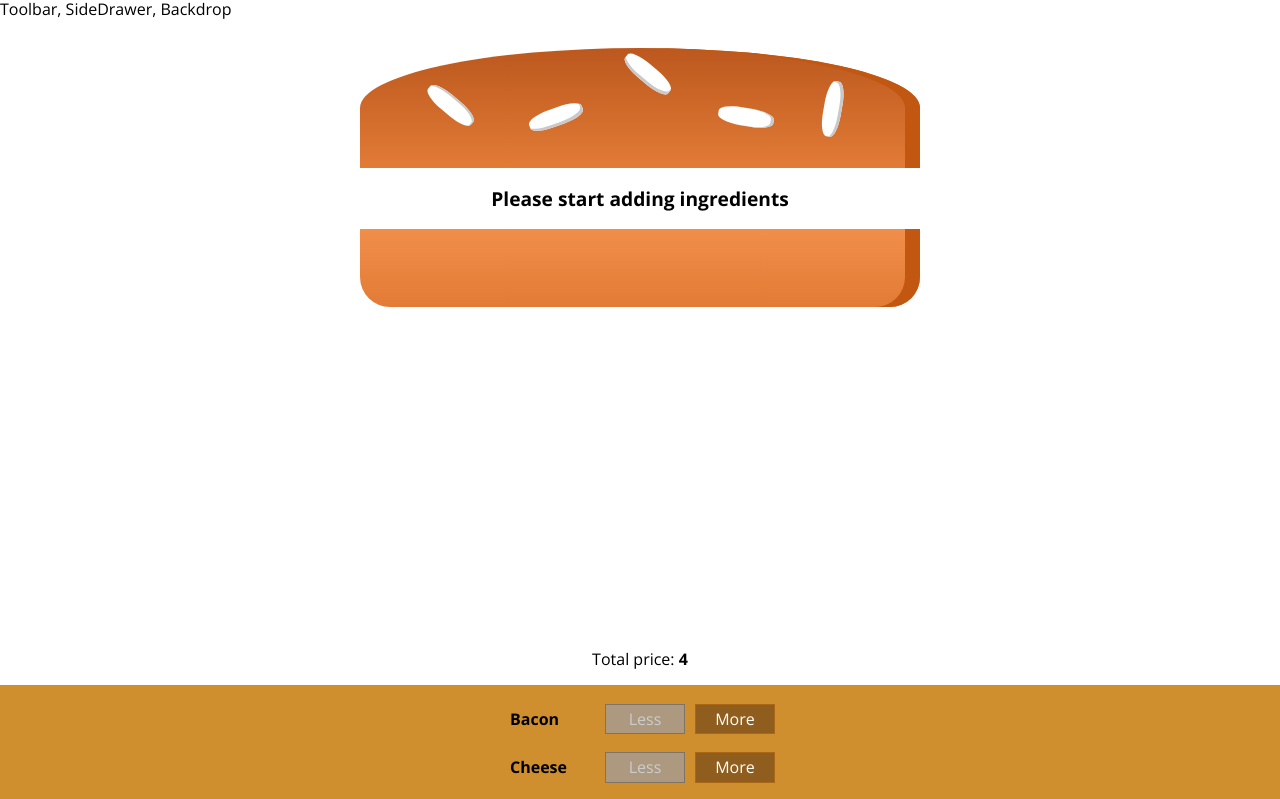
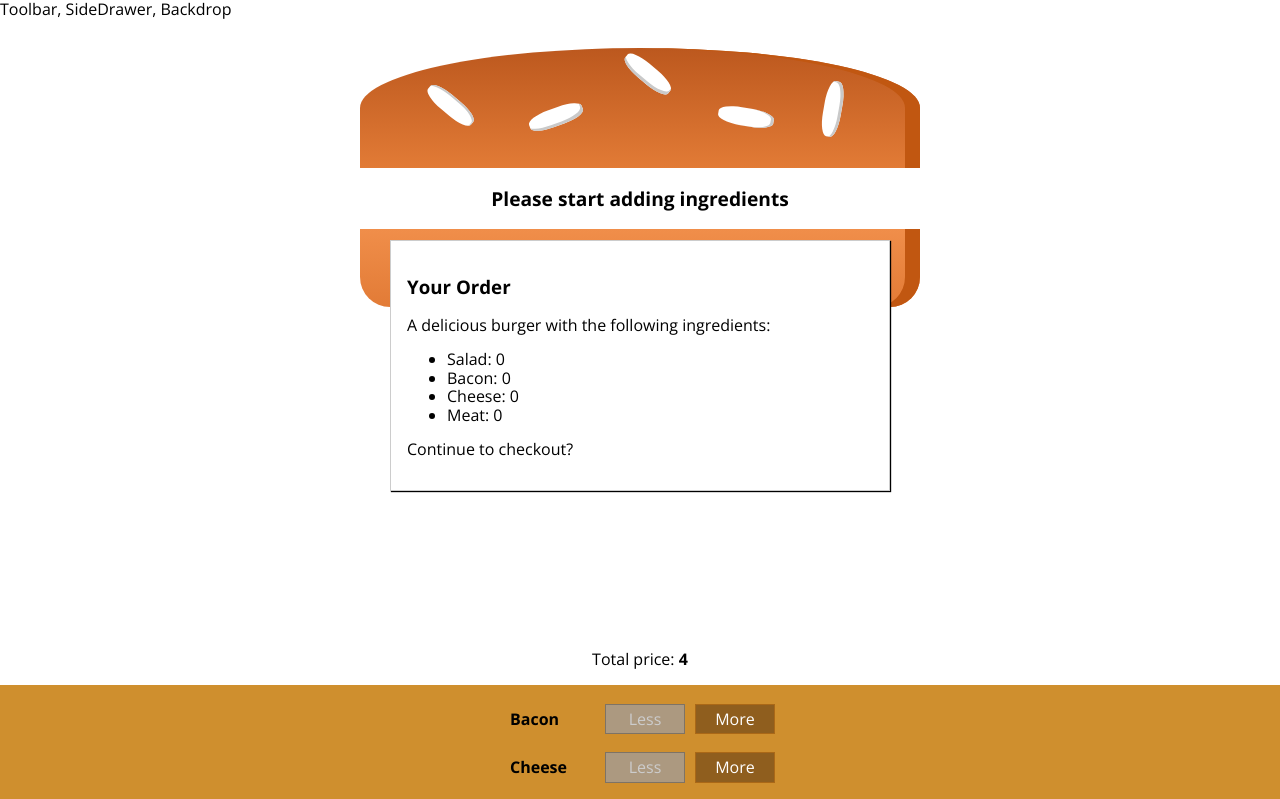
Before and after one commit to tmichelogiannakis/burger-builder, a React (Create React App) app: page / in a window 1280 px wide. Shown: the top 799 px of the page. Built offline with nearby package versions, Linux system fonts and the light colour scheme.

Commit message:
feat: ordersummary modal

```diff
--- /dev/null
+++ b/src/components/modal/Modal.js
@@ -0,0 +1,25 @@
+import React from 'react';
+import styled from 'styled-components';
+
+const modal = ({ children, className }) => {
+  return <div className={className}>{children}</div>;
+};
+
+export default styled(modal)`
+  position: fixed;
+  z-index: 500;
+  background-color: white;
+  width: 70%;
+  border: 1px solid #ccc;
+  box-shadow: 1px 1px 1px black;
+  padding: 16px;
+  left: 15%;
+  top: 30%;
+  box-sizing: border-box;
+  transition: all 0.3s ease-out;
+
+  @media (min-width: 600px) {
+    width: 500px;
+    left: calc(50% - 250px);
+  }
+`;
--- a/src/layout/builder/Builder.js
+++ b/src/layout/builder/Builder.js
@@ -1,6 +1,8 @@
 import React, { Component } from 'react';
 import Burger from './components/burger/Burger';
 import Controls from './components/controls/Controls';
+import Modal from '../../components/modal/Modal';
+import OrderSummary from './components/orderSummary/OrderSummary';
 
 const INGREDIENT_PRICE = {
   salad: 0.5,
@@ -47,6 +49,9 @@
 
     return (
       <>
+        <Modal>
+          <OrderSummary ingredients={this.state.ingredients} />
+        </Modal>
         <Burger ingredients={this.state.ingredients} />
         <div style={{ textAlign: 'center', marginBottom: '16px' }}>
           Total price: <strong>{this.state.totalPrice}</strong>
--- /dev/null
+++ b/src/layout/builder/components/orderSummary/OrderSummary.js
@@ -0,0 +1,20 @@
+import React from 'react';
+
+const orderSummary = ({ ingredients, className }) => {
+  return (
+    <>
+      <h3>Your Order</h3>
+      <p>A delicious burger with the following ingredients:</p>
+      <ul>
+        {Object.entries(ingredients).map(([key, value]) => (
+          <li key={key}>
+            <span style={{ textTransform: 'capitalize' }}>{key}:</span> {value}
+          </li>
+        ))}
+      </ul>
+      <p>Continue to checkout?</p>
+    </>
+  );
+};
+
+export default orderSummary;
```
